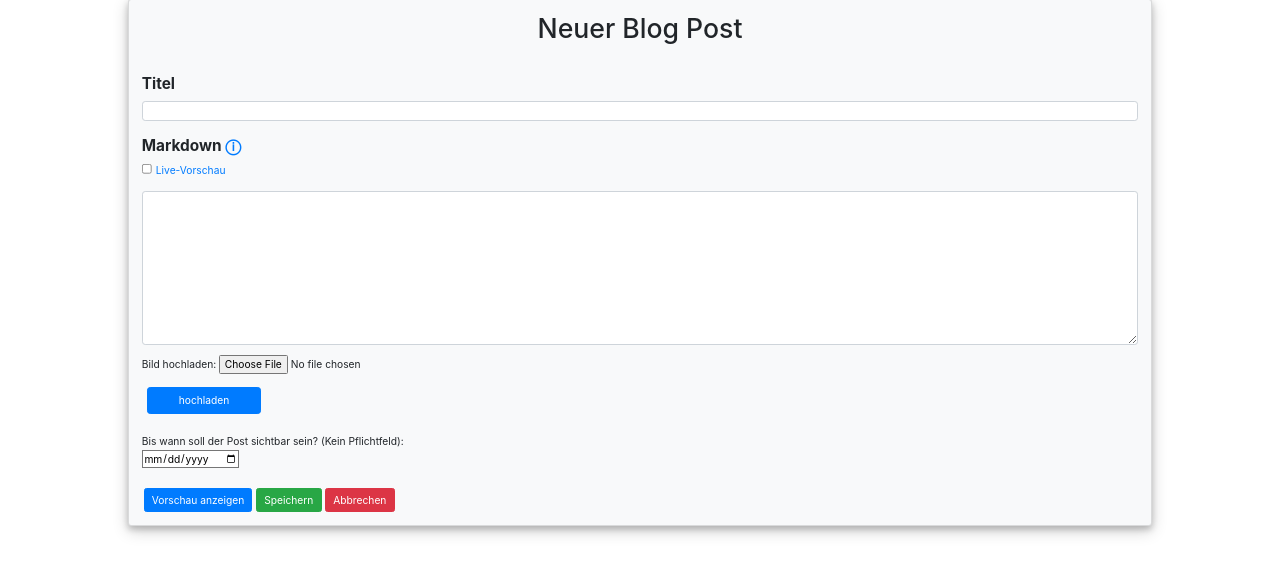
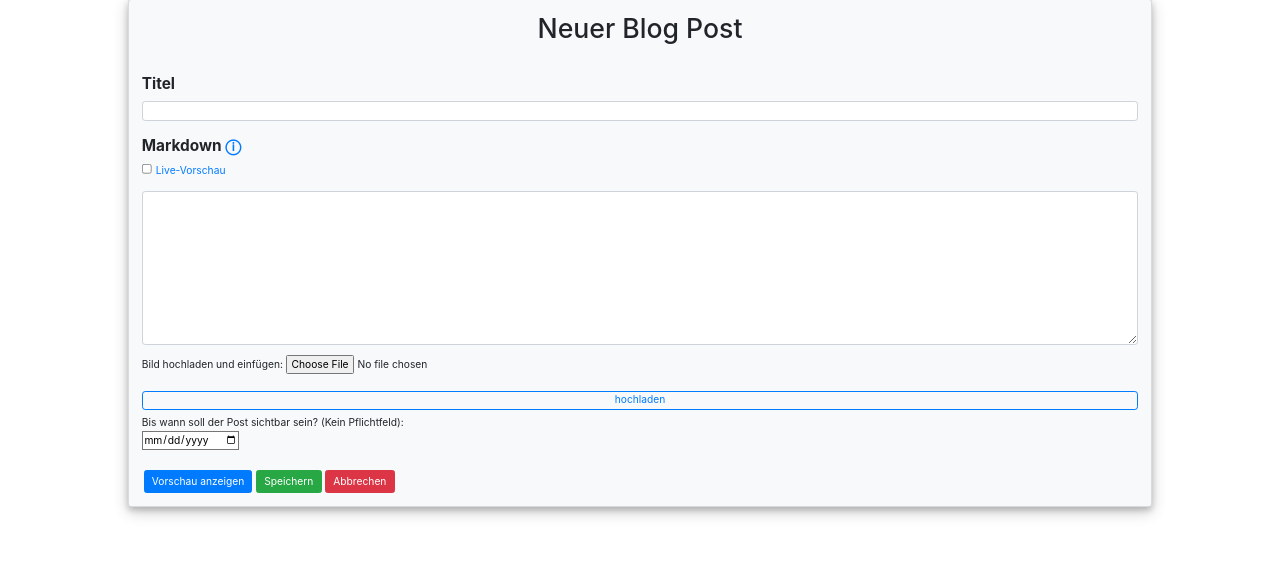
Before and after one commit to Bennik2000/SWE-19in, a Flask app: page /blog_posts/create in a window 1280 px wide. Shown: the part 65-640 px from the top of the page. Run offline with Flask 2, Linux system fonts and the light colour scheme.

Commit message:
Redesigned upload button

```diff
--- a/Source/Backend/vereinswebseite/static/style/create_and_edit_blog_post.css
+++ b/Source/Backend/vereinswebseite/static/style/create_and_edit_blog_post.css
@@ -118,15 +118,18 @@ label {
 
 #uploadPictures {
   font-size: 1vw;
+  display: inline-block;
 }
 
 #uploadImageButton{
   font-size: 1vw;
-  padding: 0.5% 2% 0.5% 2%;
-  margin-top: 0%;
-  margin-left: 0.5%;
-  margin-right: 88%;
-  margin-bottom: 2%;
+  padding: 0% 4% 0.2% 4%;
+  margin-top: 0.4%;
+  margin-bottom: 0.5%;
+}
+
+#filesInput {
+  margin-right: 0% !important;
 }
 
 h1 {
--- a/Source/Backend/vereinswebseite/templates/create_blog_post.jinja2
+++ b/Source/Backend/vereinswebseite/templates/create_blog_post.jinja2
@@ -38,10 +38,10 @@
             <label for="preview">Vorschau</label>
             <div class="form-group" id="markdown_preview"></div>
         </div>
-         <p id="uploadPictures">Bild hochladen:
+         <p id="uploadPictures">Bild hochladen und einfügen:
                 <input id="filesInput"name="uploadFiles" type="file" accept="image/*">
             </p>
-            <button class="btn btn-primary" type="button" id="uploadImageButton" onclick="uploadImage()">hochladen</button>
+            <button class="btn btn-outline-primary" type="button" id="uploadImageButton" onclick="uploadImage()">hochladen</button>
         <p id="datePicker_p">
             Bis wann soll der Post sichtbar sein? (Kein Pflichtfeld):<br>
             <input id="datePicker" type="date" min="2021-03-29" onclick="getCurrentDate()">
```
Also changed, not shown: Source/Backend/vereinswebseite/templates/edit_blog_post.jinja2 (+6 -2 lines).
